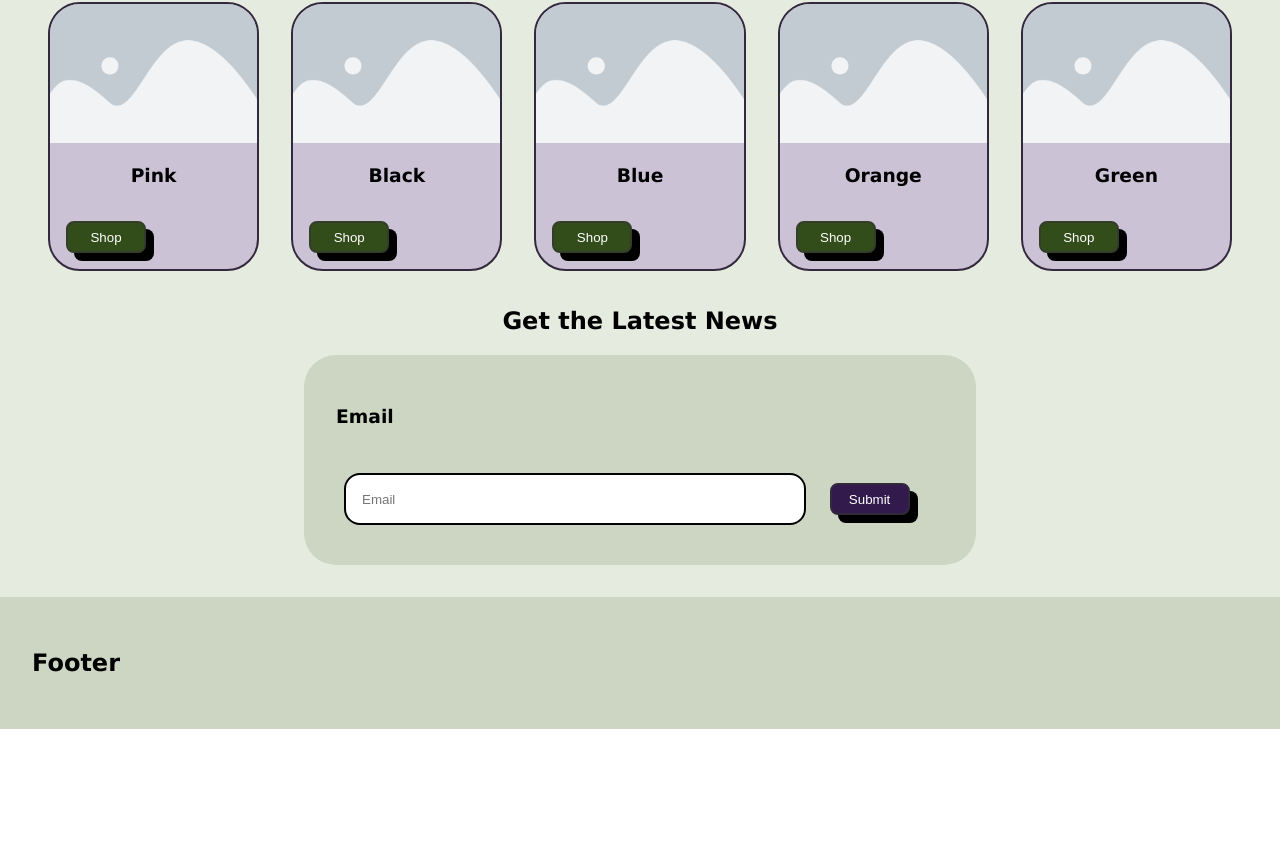
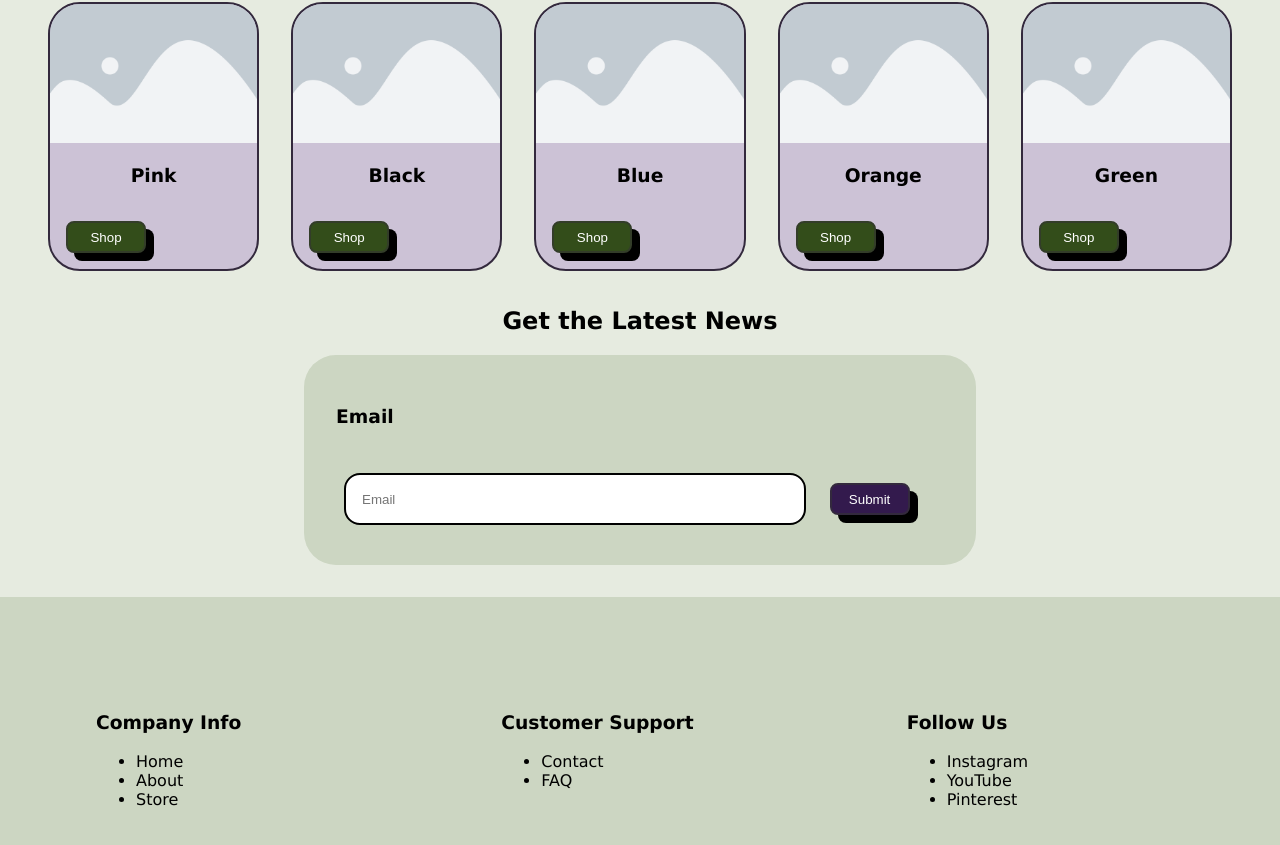
Before and after one commit to zinnia-frazier/Fulldive-VR-Web-Store-React-App, a React (Create React App) app in the folder fulldive-vr/: page / in a window 1280 px wide. Shown: the part 1252-2097 px from the top of the page. Before the commit the page ends 1981 px from the top, so only its background shows below. Built offline with nearby package versions, Linux system fonts and the light colour scheme.

Commit message:
Footer created

```diff
--- a/fulldive-vr/src/components/Footer.js
+++ b/fulldive-vr/src/components/Footer.js
@@ -7,7 +7,33 @@ import style from '../styles/styles.module.css';
 export default function Footer() {
     return (
         <footer>
-            <h2>Footer</h2>
+            <div className={style.container}>
+                <div className={style.block}>
+                    <h3>Company Info</h3>
+                    <ul>
+                        <li>Home</li>
+                        <li>About</li>
+                        <li>Store</li>
+                    </ul>
+                </div>
+
+                <div className={style.block}>
+                    <h3>Customer Support</h3>
+                    <ul>
+                        <li>Contact</li>
+                        <li>FAQ</li>
+                    </ul>
+                </div>
+
+                <div className={style.block}>
+                    <h3>Follow Us</h3>
+                    <ul>
+                        <li>Instagram</li>
+                        <li>YouTube</li>
+                        <li>Pinterest</li>
+                    </ul>
+                </div>
+            </div>
         </footer>
     )
 }
```
